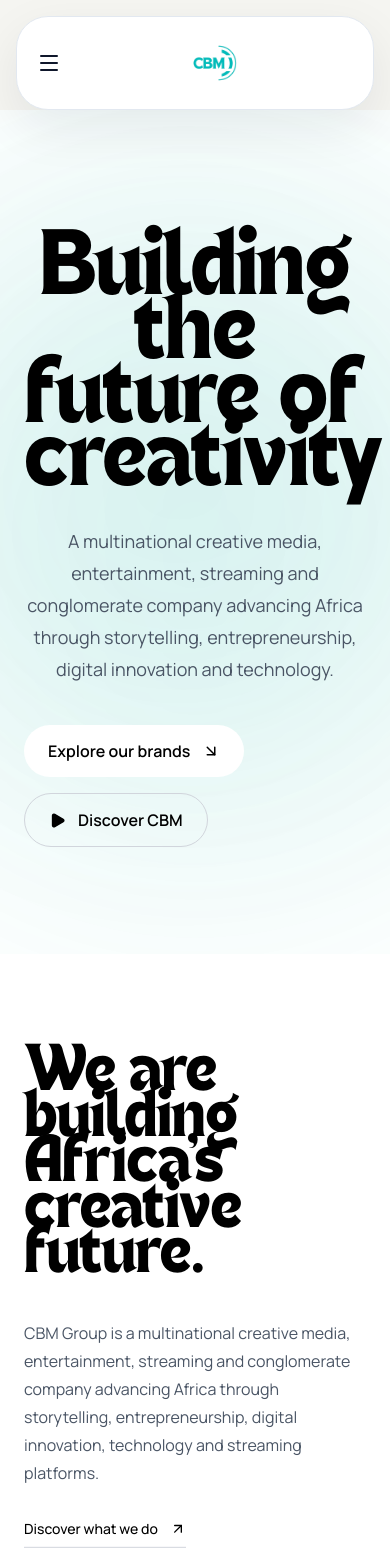
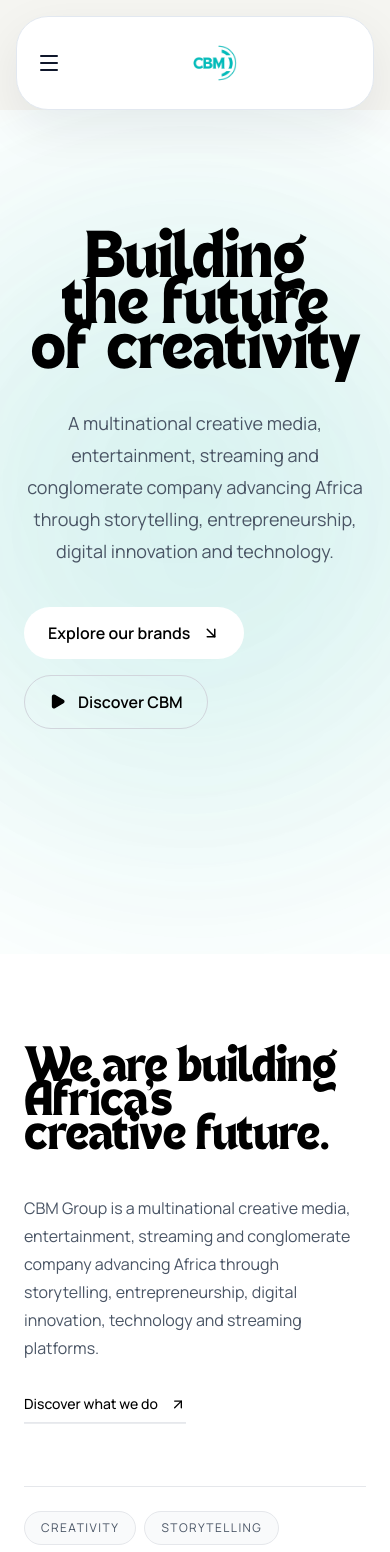
Before and after one commit to CBM-GROUP/cbmgroup-landingpage, a Next.js app: page / in a window 390 px wide. Shown: the top 1552 px of the page. Built offline with nearby package versions, Linux system fonts and the light colour scheme.

Commit message:
refactor: update typography across multiple components for consistency

```diff
--- a/src/app/about/page.tsx
+++ b/src/app/about/page.tsx
@@ -24,7 +24,7 @@
   return (
     <main className="min-h-screen bg-[#f5f5f1] text-slate-900">
       <div className="mx-auto max-w-7xl px-6 pb-20 pt-20 sm:px-8 lg:px-10">
-        <h1 className="mb-10 text-center text-5xl font-bold tracking-[-0.02em] text-slate-900">
+        <h1 className="mb-10 text-center text-4xl font-bold tracking-[-0.02em] text-slate-900 sm:text-5xl">
           About us
         </h1>
         <motion.section
@@ -33,7 +33,7 @@
           variants={revealVariants}
           className="flex flex-col items-center text-center rounded-[2rem] border border-slate-200 bg-white px-6 py-8 shadow-[0_20px_60px_rgba(15,23,42,0.04)] sm:px-10 lg:px-14 lg:py-12"
         >
-          <h2 className="mt-4 max-w-3xl text-4xl font-semibold tracking-[-0.06em] text-slate-900 sm:text-5xl lg:text-7xl">
+          <h2 className="mt-4 max-w-3xl text-3xl font-semibold tracking-[-0.06em] text-slate-900 sm:text-4xl lg:text-6xl">
             We build the stories, systems, and platforms that move culture forward.
           </h2>
         </motion.section>
--- a/src/app/careers/page.tsx
+++ b/src/app/careers/page.tsx
@@ -74,7 +74,7 @@
       <div className="mx-auto max-w-7xl px-4 pb-24 pt-20 sm:px-6 lg:px-8">
 
         {/* ── PAGE HEADING ── */}
-        <h1 className="mb-10 text-center text-5xl font-bold tracking-[-0.02em] text-slate-900">
+        <h1 className="mb-10 text-center text-4xl font-bold tracking-[-0.02em] text-slate-900 sm:text-5xl">
           Careers
         </h1>
 
@@ -87,7 +87,7 @@
               <span className="h-1.5 w-1.5 rounded-full bg-[#8ce5d3]" />
               Build with CBM
             </div>
-            <h2 className="mt-6 max-w-2xl text-4xl font-semibold leading-[1.05] tracking-[-0.06em] sm:text-6xl lg:text-7xl">
+            <h2 className="mt-6 max-w-2xl text-3xl font-semibold leading-[1.05] tracking-[-0.06em] sm:text-5xl lg:text-6xl">
               Your next big idea belongs here.
             </h2>
             <p className="mt-6 max-w-xl text-base leading-7 text-slate-300 sm:text-lg">
@@ -110,7 +110,7 @@
           {/* Section label */}
           <div className="mb-12 text-center">
             <p className="text-xs font-bold uppercase tracking-[0.25em] text-teal-600">Find your fit</p>
-            <h2 className="mt-3 text-4xl font-semibold tracking-[-0.05em] sm:text-5xl">
+            <h2 className="mt-3 text-3xl font-semibold tracking-[-0.05em] sm:text-4xl">
               Choose your way in.
             </h2>
             <p className="mt-4 text-base text-slate-500">
--- a/src/app/companies/page.tsx
+++ b/src/app/companies/page.tsx
@@ -5,11 +5,11 @@
   return (
     <main className="min-h-screen bg-[#f5f5f1] text-slate-900">
       <div className="mx-auto max-w-7xl px-6 pb-20 pt-20 sm:px-8 lg:px-10">
-        <h1 className="mb-10 text-center text-5xl font-bold tracking-[-0.02em] text-slate-900">
+        <h1 className="mb-10 text-center text-4xl font-bold tracking-[-0.02em] text-slate-900 sm:text-5xl">
           Our companies
         </h1>
         <section className="flex flex-col items-center text-center rounded-[2rem] border border-slate-200 bg-white px-6 py-8 shadow-[0_20px_60px_rgba(15,23,42,0.04)] sm:px-10 lg:px-14 lg:py-12">
-          <h2 className="mt-4 max-w-3xl text-4xl font-semibold tracking-[-0.06em] text-slate-900 sm:text-5xl lg:text-7xl">
+          <h2 className="mt-4 max-w-3xl text-3xl font-semibold tracking-[-0.06em] text-slate-900 sm:text-4xl lg:text-6xl">
             Brands built to inspire, entertain, and connect.
           </h2>
           <p className="mt-6 max-w-2xl text-lg leading-8 text-slate-600">
--- a/src/app/initiatives/page.tsx
+++ b/src/app/initiatives/page.tsx
@@ -29,7 +29,7 @@
         </div>
 
         <div className="border-t border-[#2fa88f] bg-[#36bea3] p-6 sm:p-8 lg:border-l lg:border-t-0 lg:p-9">
-          <h2 className="text-[1.75rem] font-semibold leading-tight tracking-[-0.04em] text-[#0b1f1e] sm:text-[2.1rem]">
+          <h2 className="text-[1.45rem] font-semibold leading-tight tracking-[-0.04em] text-[#0b1f1e] sm:text-[1.85rem]">
             {initiative.title}
           </h2>
           <p className="mt-4 text-sm leading-6 text-[#0f2d2d] sm:text-base sm:leading-7">{initiative.description}</p>
@@ -58,11 +58,11 @@
   return (
     <main className="min-h-screen bg-[#f5f5f1] text-slate-900">
       <div className="mx-auto max-w-7xl px-6 pb-20 pt-20 sm:px-8 lg:px-10">
-        <h1 className="mb-10 text-center text-5xl font-bold tracking-[-0.02em] text-slate-900">
+        <h1 className="mb-10 text-center text-4xl font-bold tracking-[-0.02em] text-slate-900 sm:text-5xl">
           Initiatives
         </h1>
         <section className="flex flex-col items-center text-center rounded-[2rem] border border-slate-200 bg-white px-6 py-8 shadow-[0_20px_60px_rgba(15,23,42,0.04)] sm:px-10 lg:px-14 lg:py-12">
-          <h2 className="mt-4 max-w-3xl text-4xl font-semibold tracking-[-0.06em] text-slate-900 sm:text-5xl lg:text-7xl">
+          <h2 className="mt-4 max-w-3xl text-3xl font-semibold tracking-[-0.06em] text-slate-900 sm:text-4xl lg:text-6xl">
             Driving opportunity through creative innovation.
           </h2>
           <p className="mt-6 max-w-2xl text-lg leading-8 text-slate-600">
--- a/src/components/landing/AboutSection.tsx
+++ b/src/components/landing/AboutSection.tsx
@@ -83,14 +83,14 @@
               variants={itemVariants}
               className="
                 max-w-5xl
-                text-5xl
+                text-4xl
                 font-medium
                 leading-[0.92]
                 tracking-[-0.055em]
                 text-black
-                sm:text-6xl
-                md:text-7xl
-                lg:text-[7.5rem]
+                sm:text-5xl
+                md:text-6xl
+                lg:text-[6rem]
               ">
               We are building
               <span className="block">Africa&apos;s</span>
--- a/src/components/landing/Footer.tsx
+++ b/src/components/landing/Footer.tsx
@@ -49,7 +49,7 @@
               </div>
             </div>
 
-            <h3 className="w-full font-medium text-5xl leading-[0.9] text-white/95">
+            <h3 className="w-full font-medium text-3xl leading-[0.9] text-white/95 sm:text-4xl">
               We Are Cultural Creative.
             </h3>
 
--- a/src/components/landing/Hero.tsx
+++ b/src/components/landing/Hero.tsx
@@ -30,7 +30,7 @@
             initial={{ opacity: 0, y: 40 }}
             animate={{ opacity: 1, y: 0 }}
             transition={{ duration: 0.8, delay: 0.1 }}
-            className="headline-tan w-full text-[4.2rem] leading-[0.78] tracking-[-0.08em] text-black sm:text-[6rem] lg:text-[8rem]"
+            className="headline-tan w-full text-[3rem] leading-[0.82] tracking-[-0.08em] text-black sm:text-[4.5rem] lg:text-[6.5rem]"
           >
             Building the future of creativity
           </motion.h1>
--- a/src/components/ui/SectionHeader.tsx
+++ b/src/components/ui/SectionHeader.tsx
@@ -22,7 +22,7 @@
         </p>
       )}
 
-      <h2 className="text-4xl font-semibold tracking-tight text-black sm:text-5xl lg:text-6xl">
+      <h2 className="text-3xl font-semibold tracking-tight text-black sm:text-4xl lg:text-5xl">
         {title}
       </h2>
 
```
